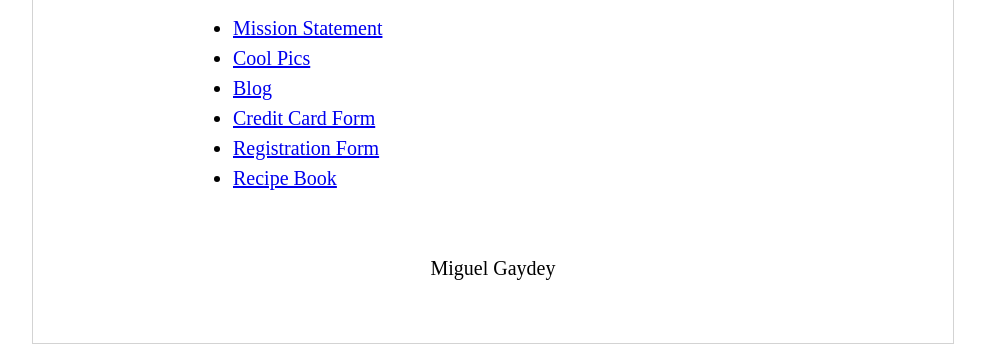
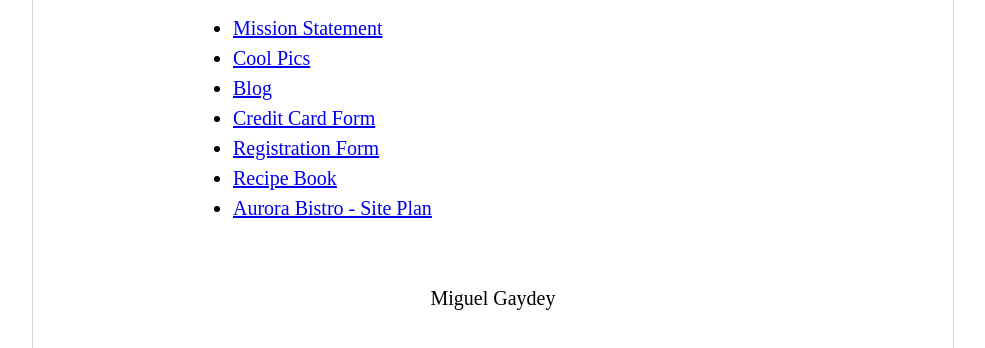
Before and after one commit to gaydeym/wdd131, a plain HTML site: page index.html in a window 1280 px wide. Shown: the part 182-530 px from the top of the page, without its empty margins (147-1132 px from the left). Drawn offline with Linux system fonts and the light colour scheme; files that its build step writes are made by us from their sources.

Commit message:
link added

```diff
--- a/index.html
+++ b/index.html
@@ -20,6 +20,7 @@
             <li><a href="creditcard/index.html">Credit Card Form</a></li>
             <li><a href="register/index.html">Registration Form</a></li>
             <li><a href="recipes/index.html">Recipe Book</a></li>
+            <li><a href="final/site-plan.html">Aurora Bistro - Site Plan</a></li>
         </ul>
     </main>
 
```
